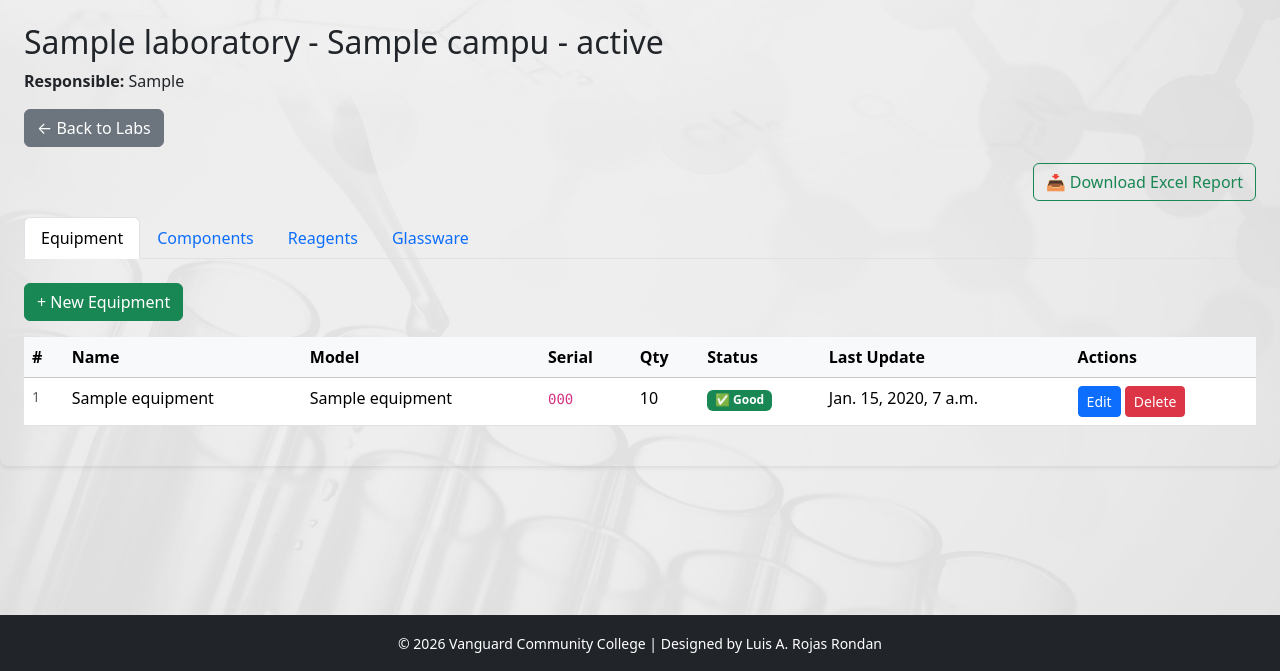
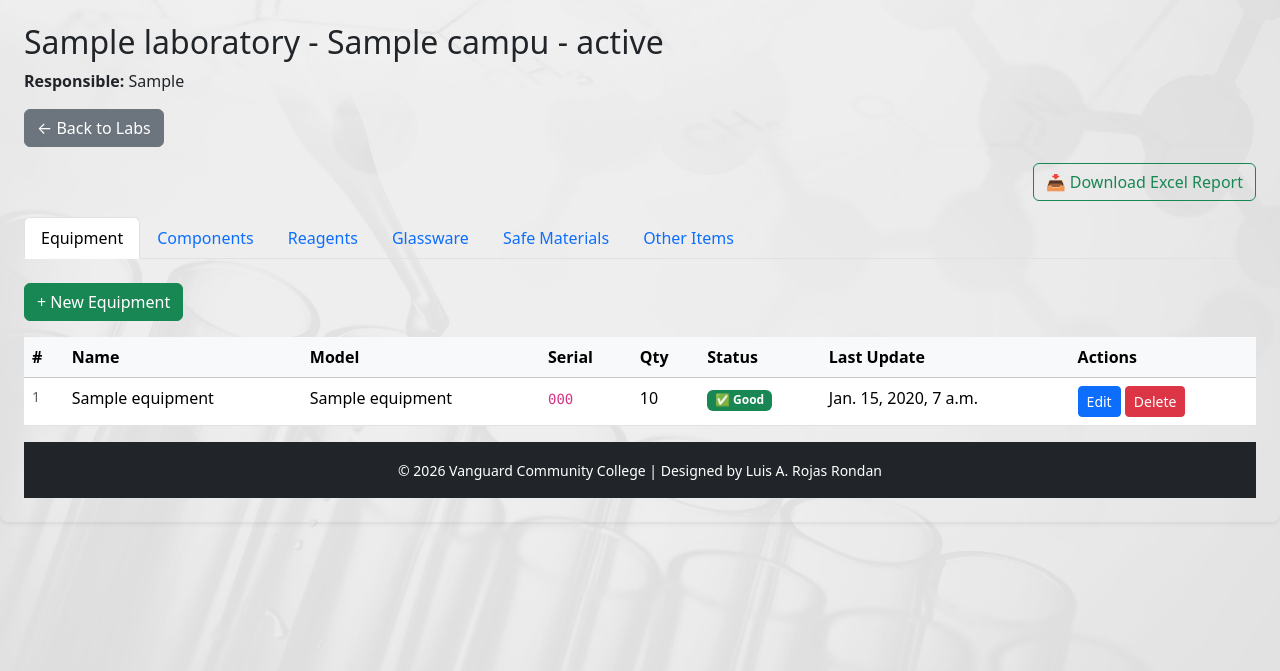
Before and after one commit to lrondan/SafeLab, a Django app: page /home/lab/1/ in a window 1280 px wide. Shown: the part 129-800 px from the top of the page. Run offline with Django 5.2, Linux system fonts and the light colour scheme; a user stored in the database is signed in; tables that the repository leaves empty hold one stand-in row (values such as "Sample post"); some libraries are stand-ins or nearby versions.

Commit message:
safe & others

```diff
--- a/apps/inventory/urls.py
+++ b/apps/inventory/urls.py
@@ -14,6 +14,12 @@ urlpatterns = [
     path('lab/<int:lab_id>/component/new/', views.component_create, name='component_create'),
     path('component/<int:component_id>/edit/', views.component_update, name='component_update'),
     path('component/<int:component_id>/delete/', views.component_delete, name='component_delete'),
+    path('lab/<int:lab_id>/safematerial/new/', views.safe_material_create, name='safe_material_create'),
+    path('safematerial/<int:safe_material_id>/edit/', views.safe_material_update, name='safe_material_update'),
+    path('safematerial/<int:safe_material_id>/delete/', views.safe_material_delete, name='safe_material_delete'),
+    path('lab/<int:lab_id>/otheritem/new/', views.other_item_create, name='other_item_create'),
+    path('otheritem/<int:other_item_id>/edit/', views.other_item_update, name='other_item_update'),
+    path('otheritem/<int:other_item_id>/delete/', views.other_item_delete, name='other_item_delete'),
     path('lab/<int:lab_id>/glassware/new/', views.glassware_create, name='glassware_create'),
     path('glassware/<int:glassware_id>/edit/', views.glassware_update, name='glassware_update'),
     path('glassware/<int:glassware_id>/delete/', views.glassware_delete, name='glassware_delete'),
--- a/apps/inventory/views.py
+++ b/apps/inventory/views.py
@@ -2,8 +2,8 @@ from urllib import request
 
 from django.shortcuts import render, get_object_or_404, redirect
 from django.contrib.auth.decorators import login_required
-from .models import Campus, Laboratory, Equipment, Reagent, Glassware, Component
-from .forms import EquipmentForm, ReagentForm, GlasswareForm, ComponentForm
+from .models import Campus, Laboratory, Equipment, Reagent, Glassware, Component, SafeMaterial, OtherItem
+from .forms import EquipmentForm, ReagentForm, GlasswareForm, ComponentForm, SafeMaterialForm, OtherItemForm
 import pubchempy as pcp
 from django.core.paginator import Paginator
 
@@ -61,6 +61,18 @@ def lab_detail(request, lab_id):
     if component_status:
         components = components.filter(status=component_status)
 
+    #safe_materials
+    safe_materials = lab.safematerials.all().order_by('name')
+    safe_materials_status = request.GET.get('safe_materials_status')
+    if safe_materials_status:
+        safe_materials = safe_materials.filter(status=safe_materials_status)
+
+    #other_items
+    other_items = lab.otheritems.all().order_by('name')
+    other_items_status = request.GET.get('other_items_status')
+    if other_items_status:
+        other_items = other_items.filter(status=other_items_status)
+
     def paginate(qs, param):
         return Paginator(qs, 10).get_page(request.GET.get(param))
 
@@ -68,6 +80,9 @@ def lab_detail(request, lab_id):
     reagents = paginate(reagents, 'reagents_page')
     glasswares = paginate(glasswares, 'glasswares_page')
     components = paginate(components, 'components_page')
+    safe_materials = paginate(safe_materials, 'safe_materials_page')
+    other_items = paginate(other_items, 'other_items_page')
+
 
     return render(request, 'inventory/lab_detail.html', {
         'lab': lab,
@@ -75,6 +90,8 @@ def lab_detail(request, lab_id):
         'reagents': reagents,
         'glasswares': glasswares,
         'components': components,
+        'safe_materials': safe_materials,
+        'other_items': other_items,
         'equipment_statuses': Equipment.STATUSES,
         'reagent_statuses': Reagent.STATUSES,
         'glassware_statuses': Glassware.STATUSES,
@@ -323,6 +340,110 @@ def glassware_delete(request, glassware_id):
         'lab': glassware.laboratory
     })
 
+@login_required
+def safe_material_create(request, lab_id):
+    """Create new safe material."""
+    lab = get_object_or_404(Laboratory, id=lab_id)
+    if request.method == 'POST':
+        form = SafeMaterialForm(request.POST)
+        if form.is_valid():
+            safe_material = form.save(commit=False)
+            safe_material.laboratory = lab
+            safe_material.save()
+            return redirect('lab_detail', lab_id=lab.id)
+    else:
+        form = SafeMaterialForm()
+
+    return render(request, 'inventory/safe_material_form.html', {
+        'form': form,
+        'lab': lab,
+        'title': 'New Safe Material'
+    })
+
+@login_required
+def safe_material_update(request, safe_material_id):
+    """Update safe material."""
+    safe_material = get_object_or_404(SafeMaterial, id=safe_material_id)
+    if request.method == 'POST':
+        form = SafeMaterialForm(request.POST, instance=safe_material)
+        if form.is_valid():
+            form.save()
+            return redirect('lab_detail', lab_id=safe_material.laboratory.id)
+    else:
+        form = SafeMaterialForm(instance=safe_material)
+
+    return render(request, 'inventory/safe_material_form.html', {
+        'form': form,
+        'safe_material': safe_material,
+        'lab': safe_material.laboratory,
+        'title': 'Edit Safe Material'
+    })
+
+@login_required
+def safe_material_delete(request, safe_material_id):
+    """Delete safe material."""
+    safe_material = get_object_or_404(SafeMaterial, id=safe_material_id)
+    lab_id = safe_material.laboratory.id
+    if request.method == 'POST':
+        safe_material.delete()
+        return redirect('lab_detail', lab_id=lab_id)
+
+    return render(request, 'inventory/safe_material_confirm_delete.html', {
+        'safe_material': safe_material,
+        'lab': safe_material.laboratory
+    })
+
+def other_item_create(request, lab_id):
+    """Create new other item."""
+    lab = get_object_or_404(Laboratory, id=lab_id)
+    if request.method == 'POST':
+        form = OtherItemForm(request.POST)
+        if form.is_valid():
+            other_item = form.save(commit=False)
+            other_item.laboratory = lab
+            other_item.save()
+            return redirect('lab_detail', lab_id=lab.id)
+    else:
+        form = OtherItemForm()
+
+    return render(request, 'inventory/other_item_form.html', {
+        'form': form,
+        'lab': lab,
+        'title': 'New Other Item'
+    })
+
+@login_required
+def other_item_update(request, other_item_id):
+    """Update other item."""
+    other_item = get_object_or_404(OtherItem, id=other_item_id)
+    if request.method == 'POST':
+        form = OtherItemForm(request.POST, instance=other_item)
+        if form.is_valid():
+            form.save()
+            return redirect('lab_detail', lab_id=other_item.laboratory.id)
+    else:
+        form = OtherItemForm(instance=other_item)
+
+    return render(request, 'inventory/other_item_form.html', {
+        'form': form,
+        'other_item': other_item,
+        'lab': other_item.laboratory,
+        'title': 'Edit Other Item'
+    })
+
+@login_required
+def other_item_delete(request, other_item_id):
+    """Delete other item."""
+    other_item = get_object_or_404(OtherItem, id=other_item_id)
+    lab_id = other_item.laboratory.id
+    if request.method == 'POST':
+        other_item.delete()
+        return redirect('lab_detail', lab_id=lab_id)
+
+    return render(request, 'inventory/other_item_confirm_delete.html', {
+        'other_item': other_item,
+        'lab': other_item.laboratory
+    })
 
 @login_required
 def export_lab_to_excel(request, lab_id):
@@ -459,6 +580,61 @@ def export_lab_to_excel(request, lab_id):
     title_cell.font = Font(bold=True, size=14)
     ws_reag.merge_cells('A1:I1')
 
+    # ====================== SAFE MATERIALS SHEET ======================
+    ws_safe = wb.create_sheet("Safe Materials")
+    headers_safe = ['Name', 'Description', 'Quantity', 'Status', 'Notes', 'Updated At']
+
+    for col, header in enumerate(headers_safe, 1):
+        cell = ws_safe.cell(row=1, column=col, value=header)
+        cell.font = Font(bold=True, color="FFFFFF")
+        cell.fill = PatternFill(start_color="1f4e79", end_color="1f4e79", fill_type="solid")
+    safe_materials = lab.safematerials.all().order_by('name')
+    for row_idx, sm in enumerate(safe_materials, 2):
+        ws_safe.cell(row=row_idx, column=1, value=sm.name)
+        ws_safe.cell(row=row_idx, column=2, value=sm.description or "")
+        ws_safe.cell(row=row_idx, column=3, value=sm.quantity)
+        ws_safe.cell(row=row_idx, column=4, value=sm.get_status_display())
+        ws_safe.cell(row=row_idx, column=5, value=sm.notes or "")
+        ws_safe.cell(row=row_idx, column=6, value=sm.date_updated.strftime("%Y-%m-%d %H:%M"))
+
+    # Auto-ajustar
+    for col in ws_safe.columns:
+        max_length = max((len(str(cell.value)) for cell in col if cell.value), default=10)
+        ws_safe.column_dimensions[get_column_letter(col[0].column)].width = min(max_length + 2, 50)
+    # Título
+    ws_safe.insert_rows(1)
+    title_cell = ws_safe['A1']
+    title_cell.value = f"Lab Inventory Report - {lab.name} ({lab.campus.name})"
+    title_cell.font = Font(bold=True, size=14)
+    ws_safe.merge_cells('A1:F1')
+
+
+    # ====================== OTHER ITEMS SHEET ======================
+    ws_other = wb.create_sheet("Other Items")
+    headers_other = ['Name', 'Description', 'Quantity', 'Status', 'Notes', 'Updated At']
+    for col, header in enumerate(headers_other, 1):
+        cell = ws_other.cell(row=1, column=col, value=header)
+        cell.font = Font(bold=True, color="FFFFFF")
+        cell.fill = PatternFill(start_color="1f4e79", end_color="1f4e79", fill_type="solid")
+    other_items = lab.otheritems.all().order_by('name')
+    for row_idx, oi in enumerate(other_items, 2):
+        ws_other.cell(row=row_idx, column=1, value=oi.name)
+        ws_other.cell(row=row_idx, column=2, value=oi.description or "")
+        ws_other.cell(row=row_idx, column=3, value=oi.quantity)
+        ws_other.cell(row=row_idx, column=4, value=oi.get_status_display())
+        ws_other.cell(row=row_idx, column=5, value=oi.notes or "")
+        ws_other.cell(row=row_idx, column=6, value=oi.date_updated.strftime("%Y-%m-%d %H:%M"))
+    # Auto-ajustar
+    for col in ws_other.columns:
+        max_length = max((len(str(cell.value)) for cell in col if cell.value), default=10)
+        ws_other.column_dimensions[get_column_letter(col[0].column)].width = min(max_length + 2, 50)
+    # Título
+    ws_other.insert_rows(1)
+    title_cell = ws_other['A1']
+    title_cell.value = f"Lab Inventory Report - {lab.name} ({lab.campus.name})"
+    title_cell.font = Font(bold=True, size=14)
+    ws_other.merge_cells('A1:F1')
+
     # =================== Respuesta ===================
     filename = f"Lab_Inventory_{lab.name.replace(' ', '_')}_{datetime.now().strftime('%Y%m%d_%H%M')}.xlsx"
 
--- a/config/base.py
+++ b/config/base.py
@@ -22,7 +22,7 @@ JAZZMIN_SETTINGS = {
     "welcome_sign": "Welcome to SafeLab Admin Panel",
 
     # Copyright
-    "copyright": "SafeLab © 2024",
+    "copyright": "SafeLab",
 
     # Apps y modelos para mostrar en el menú
     "topmenu_links": [
@@ -52,6 +52,8 @@ JAZZMIN_SETTINGS = {
         "inventory.Glassware": "fas fa-flask",
         "inventory.Laboratory": "fas fa-flag",
         "inventory.Reagent": "fas fa-droplet",
+        "inventory.SafeMaterial": "fas fa-shield-alt",
+        "inventory.OtherItem": "fas fa-box-open",
 
         "gallery.VideoMaterial": "fas fa-video",
 
--- a/templates/base.html
+++ b/templates/base.html
@@ -196,13 +196,6 @@
         {% block content %}{% endblock %}
     </div>
 
-    <!-- Footer -->
-    <footer class="mt-auto py-3 bg-dark text-white text-center">
-        <div class="container">
-            <span class="small">&copy; 2026 Vanguard Community College | Designed by <a href="https://github.com/lrondan" class="text-decoration-none text-white">Luis A. Rojas Rondan</a></span>
-        </div>
-    </footer>
-
     <!-- Bootstrap JS -->
     <script src="{% static 'assets/dist/js/bootstrap.bundle.min.js' %}"></script>
 
@@ -234,6 +227,13 @@
             });
         });
     </script>
+</body>
 
-</body>
+<!-- Footer -->
+<footer class="mt-auto py-3 bg-dark text-white text-center">
+    <div class="container">
+        <span class="small">&copy; 2026 Vanguard Community College | Designed by <a href="https://github.com/lrondan" class="text-decoration-none text-white">Luis A. Rojas Rondan</a></span>
+    </div>
+</footer>
+
 </html>
--- a/templates/inventory/lab_detail.html
+++ b/templates/inventory/lab_detail.html
@@ -1,6 +1,8 @@
 {% extends 'base.html' %}
 {% block content %}
+<div>
     <h2>{{ lab.name }} - {{ lab.campus }}</h2>
+
     <p><strong>Responsible:</strong> {{ lab.responsible }}</p>
 
     <a href="{% url 'campus_detail' lab.campus.id %}" class="btn btn-secondary mb-3">← Back to Labs</a>
@@ -14,6 +16,8 @@
     <li class="nav-item"><a class="nav-link" data-bs-toggle="tab" href="#components">Components</a></li>
     <li class="nav-item"><a class="nav-link" data-bs-toggle="tab" href="#reagents">Reagents</a></li>
     <li class="nav-item"><a class="nav-link" data-bs-toggle="tab" href="#glasswares">Glassware</a></li>
+    <li class="nav-item"><a class="nav-link" data-bs-toggle="tab" href="#safe_materials">Safe Materials</a></li>
+    <li class="nav-item"><a class="nav-link" data-bs-toggle="tab" href="#other_items">Other Items</a></li>
 </ul>
 
 <div class="tab-content">
@@ -143,8 +147,64 @@
         {% include 'inventory/pagination.html' with page_obj=glasswares tab='glasswares' %}
     </div>
 
+    <!-- SAFE MATERIALS TAB -->
+    <div class="tab-pane fade" id="safe_materials">
+        <a href="{% url 'safe_material_create' lab.id %}" class="btn btn-secondary mb-3 btn-hover">+ New Safe Material</a>
+        <table class="table table-hover">
+            <thead class="table-light">
+                <tr><th>#</th><th>Name</th><th>Description</th><th>Qty</th><th>Status</th><th>Last Update</th><th>Actions</th></tr>
+            </thead>
+            <tbody>
+                {% for sm in safe_materials %}
+                <tr>
+                    <td class="text-muted small">{{ safe_materials.start_index|add:forloop.counter0 }}</td>
+                    <td>{{ sm.name }}</td>
+                    <td>{{ sm.description }}</td>
+                    <td>{{ sm.quantity }}</td>
+                    <td><span class="badge bg-{% if sm.status == 'broken' %}danger{% elif sm.status == 'missing' %}warning{% else %}success{% endif %}">{{ sm.get_status_display }}</span></td>
+                    <td>{{ sm.date_updated }}</td>
+                    <td>
+                        <a href="{% url 'safe_material_update' sm.id %}" class="btn btn-sm btn-primary btn-hover">Edit</a>
+                        <a href="{% url 'safe_material_delete' sm.id %}" class="btn btn-sm btn-danger btn-hover">Delete</a>
+                    </td>
+                </tr>
+                {% empty %}
+                <tr><td colspan="7" class="text-center text-muted py-3">No safe materials registered.</td></tr>
+                {% endfor %}
+            </tbody>
+        </table>
+        {% include 'inventory/pagination.html' with page_obj=safe_materials tab='safe_materials' %}
     </div>
 
+    <!-- OTHER ITEMS TAB -->
+    <div class="tab-pane fade" id="other_items">
+        <a href="{% url 'other_item_create' lab.id %}" class="btn btn-secondary mb-3 btn-hover">+ New Other Item</a>
+        <table class="table table-hover">
+            <thead class="table-light">
+                <tr><th>#</th><th>Name</th><th>Description</th><th>Qty</th><th>Status</th><th>Last Update</th><th>Actions</th></tr>
+            </thead>
+            <tbody>
+                {% for oi in other_items %}
+                <tr>
+                    <td class="text-muted small">{{ other_items.start_index|add:forloop.counter0 }}</td>
+                    <td>{{ oi.name }}</td>
+                    <td>{{ oi.description }}</td>
+                    <td>{{ oi.quantity }}</td>
+                    <td><span class="badge bg-{% if oi.status == 'broken' %}danger{% elif oi.status == 'missing' %}warning{% else %}success{% endif %}">{{ oi.get_status_display }}</span></td>
+                    <td>{{ oi.date_updated }}</td>
+                    <td>
+                        <a href="{% url 'other_item_update' oi.id %}" class="btn btn-sm btn-primary btn-hover">Edit</a>
+                        <a href="{% url 'other_item_delete' oi.id %}" class="btn btn-sm btn-danger btn-hover">Delete</a>
+                    </td>
+                </tr>
+                {% empty %}
+                <tr><td colspan="7" class="text-center text-muted py-3">No other items registered.</td></tr>
+                {% endfor %}
+            </tbody>
+        </table>
+        {% include 'inventory/pagination.html' with page_obj=other_items tab='other_items' %}
+    </div>
+</div>
 <script>
 // Keep active tab after pagination navigation
 const urlParams = new URLSearchParams(window.location.search);
```
Also changed, not shown: apps/inventory/admin.py (+13 -1 lines), apps/inventory/forms.py (+17 -1 lines), apps/inventory/models.py (+42 -0 lines), templates/inventory/other_item_confirm_delete.html (added, +15 -0 lines), templates/inventory/other_item_form.html (added, +15 -0 lines), templates/inventory/safe_material_confirm_delete.html (added, +15 -0 lines), templates/inventory/safe_material_form.html (added, +15 -0 lines), apps/inventory/migrations/0002_otheritem_safematerial.py (added), apps/inventory/migrations/0003_alter_otheritem_laboratory_and_more.py (added), apps/inventory/migrations/0004_safematerial_status.py (added). Lines whose indentation alone changed are shown as unchanged.
